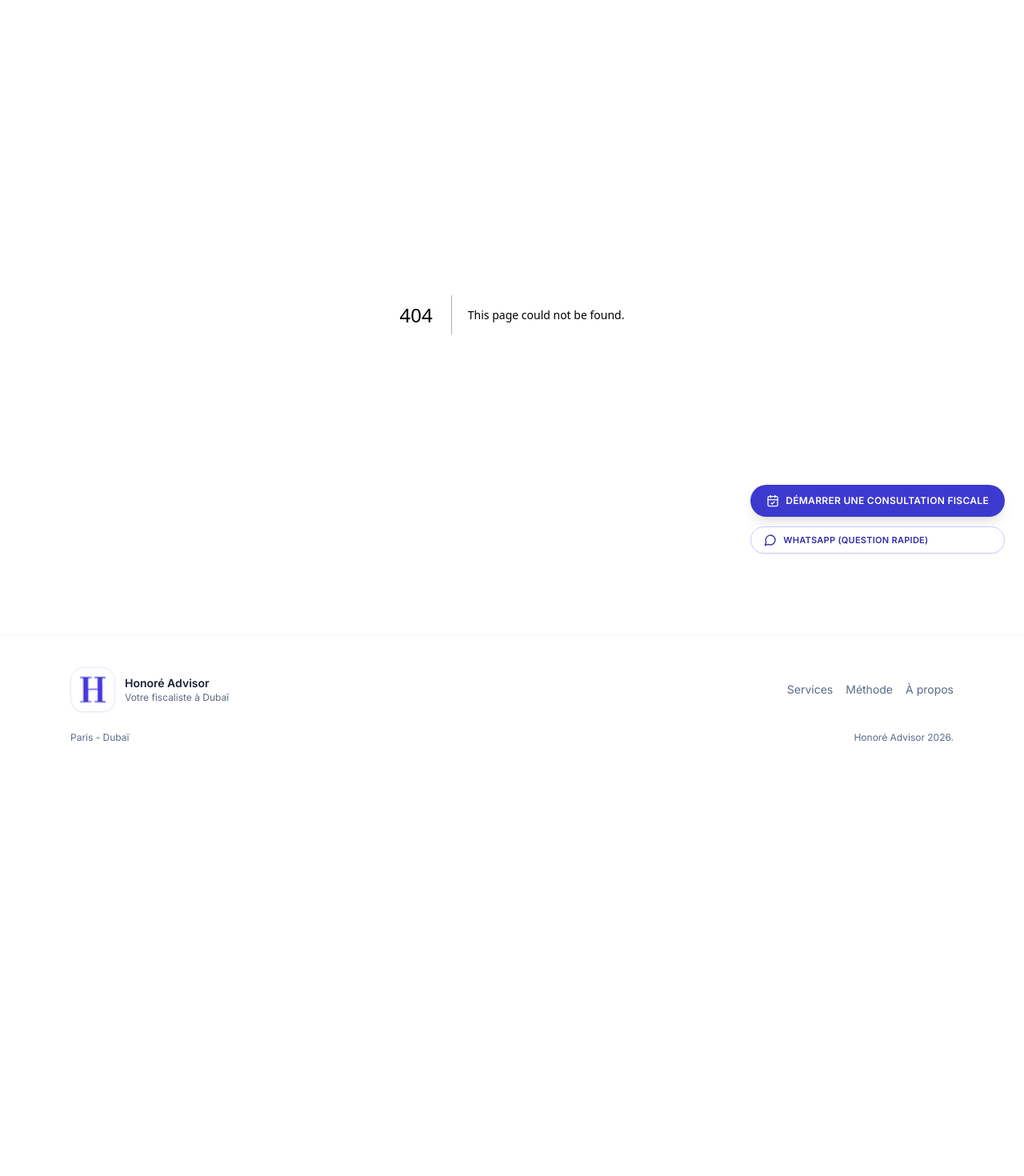
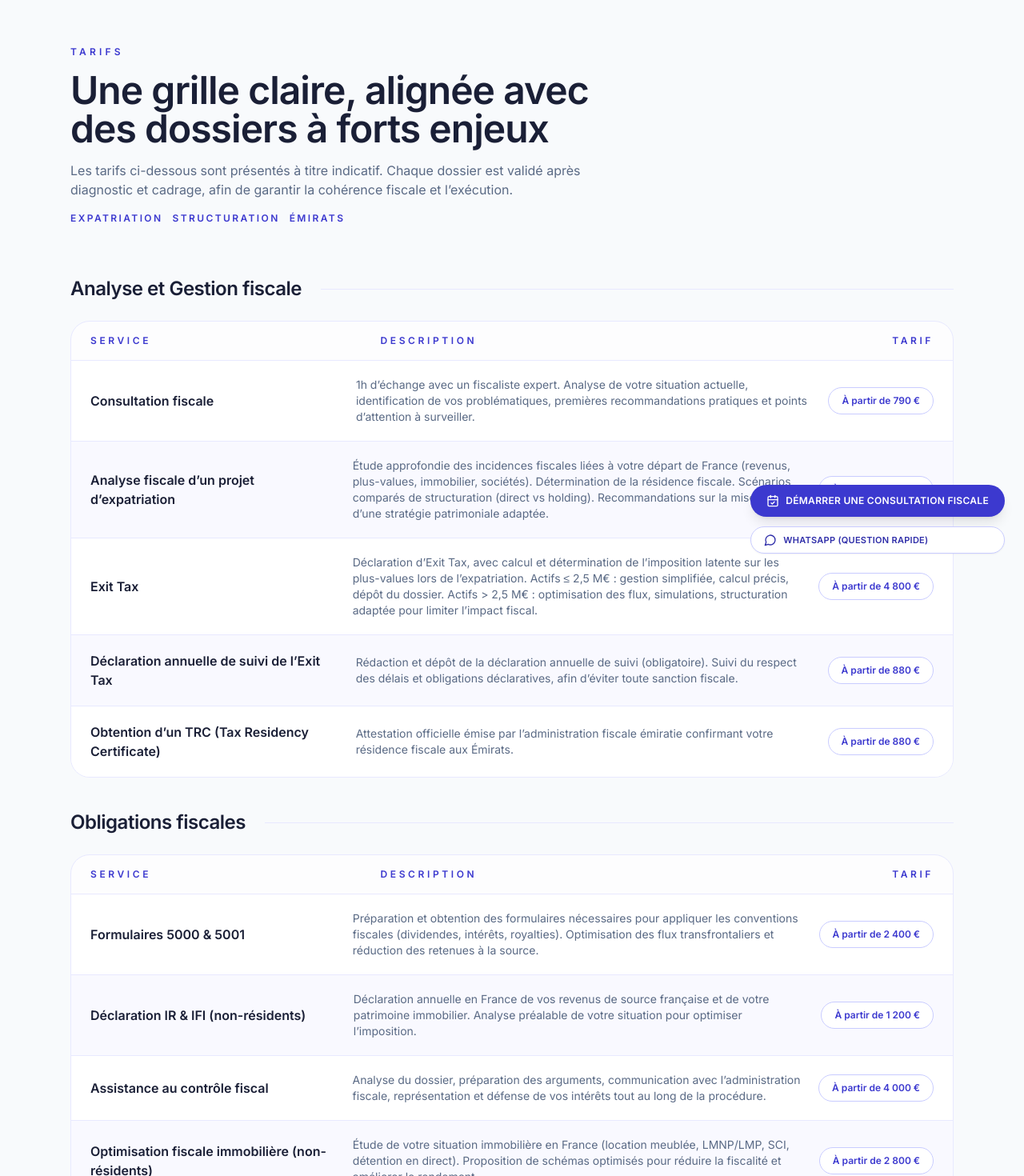
Before and after one commit to ilanamar26-code/honoreadvisor, a Next.js app: page /tarifs in a window 1280 px wide. Before the commit this address had no page. Shown: the part 84-1554 px from the top of the page at 80% size. Before the commit the page ends 1054 px from the top, so only its background shows below. Built offline with nearby package versions, Linux system fonts and the light colour scheme.

Commit message:
Add tarifs page and update favicon

```diff
--- a/src/app/layout.tsx
+++ b/src/app/layout.tsx
@@ -27,6 +27,9 @@ export const metadata: Metadata = {
       "Votre fiscaliste à Dubai, expatriation, Exit Tax, Créations de société à Dubai, Résidence fiscal",
     images: ["/logo-mark.png"]
   },
+  icons: {
+    icon: "/logo-mark.png"
+  },
   twitter: {
     title: "Honoré Advisor | Cabinet Fiscal de référence entre la France et les Emirats",
     description:
--- /dev/null
+++ b/src/app/tarifs/page.tsx
@@ -0,0 +1,185 @@
+import Link from "next/link";
+
+const pricingGroups = [
+  {
+    title: "Analyse et Gestion fiscale",
+    items: [
+      {
+        name: "Consultation fiscale",
+        description:
+          "1h d’échange avec un fiscaliste expert. Analyse de votre situation actuelle, identification de vos problématiques, premières recommandations pratiques et points d’attention à surveiller.",
+        price: "À partir de 790 €"
+      },
+      {
+        name: "Analyse fiscale d’un projet d’expatriation",
+        description:
+          "Étude approfondie des incidences fiscales liées à votre départ de France (revenus, plus-values, immobilier, sociétés). Détermination de la résidence fiscale. Scénarios comparés de structuration (direct vs holding). Recommandations sur la mise en place d’une stratégie patrimoniale adaptée.",
+        price: "À partir de 4 800 €"
+      },
+      {
+        name: "Exit Tax",
+        description:
+          "Déclaration d’Exit Tax, avec calcul et détermination de l’imposition latente sur les plus-values lors de l’expatriation. Actifs ≤ 2,5 M€ : gestion simplifiée, calcul précis, dépôt du dossier. Actifs > 2,5 M€ : optimisation des flux, simulations, structuration adaptée pour limiter l’impact fiscal.",
+        price: "À partir de 4 800 €"
+      },
+      {
+        name: "Déclaration annuelle de suivi de l’Exit Tax",
+        description:
+          "Rédaction et dépôt de la déclaration annuelle de suivi (obligatoire). Suivi du respect des délais et obligations déclaratives, afin d’éviter toute sanction fiscale.",
+        price: "À partir de 880 €"
+      },
+      {
+        name: "Obtention d’un TRC (Tax Residency Certificate)",
+        description:
+          "Attestation officielle émise par l’administration fiscale émiratie confirmant votre résidence fiscale aux Émirats.",
+        price: "À partir de 880 €"
+      }
+    ]
+  },
+  {
+    title: "Obligations fiscales",
+    items: [
+      {
+        name: "Formulaires 5000 & 5001",
+        description:
+          "Préparation et obtention des formulaires nécessaires pour appliquer les conventions fiscales (dividendes, intérêts, royalties). Optimisation des flux transfrontaliers et réduction des retenues à la source.",
+        price: "À partir de 2 400 €"
+      },
+      {
+        name: "Déclaration IR & IFI (non-résidents)",
+        description:
+          "Déclaration annuelle en France de vos revenus de source française et de votre patrimoine immobilier. Analyse préalable de votre situation pour optimiser l’imposition.",
+        price: "À partir de 1 200 €"
+      },
+      {
+        name: "Assistance au contrôle fiscal",
+        description:
+          "Analyse du dossier, préparation des arguments, communication avec l’administration fiscale, représentation et défense de vos intérêts tout au long de la procédure.",
+        price: "À partir de 4 000 €"
+      },
+      {
+        name: "Optimisation fiscale immobilière (non-résidents)",
+        description:
+          "Étude de votre situation immobilière en France (location meublée, LMNP/LMP, SCI, détention en direct). Proposition de schémas optimisés pour réduire la fiscalité et améliorer le rendement.",
+        price: "À partir de 2 800 €"
+      }
+    ]
+  },
+  {
+    title: "Structuration juridique",
+    items: [
+      {
+        name: "Obtention d’un visa de résidence (Émirats)",
+        description:
+          "Dossier complet incluant visa investisseur ou visa lié à la société. Assistance aux démarches médicales et Emirates ID.",
+        price: "À partir de 1 500 €"
+      },
+      {
+        name: "Comptabilité annuelle (Émirats)",
+        description:
+          "Tenue des comptes annuels d’une société locale (Free Zone ou Mainland). Déclarations fiscales (VAT, ESR, CBCR si applicable). Assistance à l’audit si requis.",
+        price: "À partir de 900 € / an"
+      },
+      {
+        name: "Accompagnement acquisition immobilière (Émirats)",
+        description:
+          "Assistance complète dans l’acquisition d’un bien immobilier aux Émirats : comparaison entre acquisition directe et via société. Étude fiscale, structuration juridique, accompagnement bancaire.",
+        price: "À partir de 1 800 €"
+      },
+      {
+        name: "Obtention d’un testament (Émirats)",
+        description:
+          "Rédaction et enregistrement d’un testament conforme aux lois locales (DIFC ou Dubai Courts). Sécurisation de la transmission de vos biens aux héritiers.",
+        price: "À partir de 3 500 €"
+      },
+      {
+        name: "Ouverture de compte bancaire (Émirats ou Europe)",
+        description:
+          "Assistance pour l’ouverture de compte professionnel ou personnel. Préparation des dossiers KYC, coordination avec la banque, et accompagnement au déblocage de fonds le cas échéant.",
+        price: "À partir de 1 500 €"
+      },
+      {
+        name: "Création de société Free Zone ou Mainland",
+        description:
+          "Package complet incluant licence, siège social, enregistrement et accompagnement administratif.",
+        price: "À partir de 12 500 €"
+      }
+    ]
+  }
+];
+
+export default function TarifsPage() {
+  return (
+    <div>
+      <section className="mx-auto max-w-6xl px-6 py-16">
+        <div className="max-w-2xl space-y-4">
+          <p className="text-xs font-semibold uppercase tracking-[0.35em] text-primary-600">
+            Tarifs
+          </p>
+          <h1 className="section-title text-3xl font-semibold text-accent-darkBlue sm:text-5xl">
+            Une grille claire, alignée avec des dossiers à forts enjeux
+          </h1>
+          <p className="text-sm text-muted sm:text-base">
+            Les tarifs ci-dessous sont présentés à titre indicatif. Chaque dossier est validé
+            après diagnostic et cadrage, afin de garantir la cohérence fiscale et l’exécution.
+          </p>
+          <div className="flex flex-wrap items-center gap-3 text-xs font-semibold uppercase tracking-[0.2em] text-primary-600">
+            <span>Expatriation</span>
+            <span>Structuration</span>
+            <span>Émirats</span>
+          </div>
+        </div>
+      </section>
+
+      <section className="mx-auto max-w-6xl space-y-10 px-6 pb-16">
+        {pricingGroups.map((group) => (
+          <div key={group.title} className="space-y-6">
+            <div className="flex items-center justify-between">
+              <h2 className="section-title text-2xl font-semibold text-accent-darkBlue">
+                {group.title}
+              </h2>
+              <div className="hidden h-px flex-1 bg-primary-100 sm:ml-6 sm:block" />
+            </div>
+            <div className="overflow-hidden rounded-3xl border border-primary-100 bg-white/70 shadow-soft">
+              <div className="hidden items-center gap-6 border-b border-primary-100 px-6 py-4 text-xs font-semibold uppercase tracking-[0.3em] text-primary-600 md:grid md:grid-cols-[1.1fr,2fr,auto]">
+                <span>Service</span>
+                <span>Description</span>
+                <span className="text-right">Tarif</span>
+              </div>
+              <div className="divide-y divide-primary-100">
+                {group.items.map((item, index) => (
+                  <div
+                    key={item.name}
+                    className={`grid gap-4 px-6 py-5 md:grid-cols-[1.1fr,2fr,auto] md:items-center ${index % 2 === 0 ? "bg-white" : "bg-primary-50/40"}`}
+                  >
+                    <h3 className="text-base font-semibold text-accent-darkBlue">
+                      {item.name}
+                    </h3>
+                    <p className="text-sm text-muted">{item.description}</p>
+                    <div className="text-right">
+                      <span className="inline-flex shrink-0 whitespace-nowrap rounded-full border border-primary-200 bg-white px-4 py-2 text-xs font-semibold text-primary-600">
+                        {item.price}
+                      </span>
+                    </div>
+                  </div>
+                ))}
+              </div>
+            </div>
+          </div>
+        ))}
+      </section>
+
+      <section className="section-cta px-6 py-16 text-center text-white">
+        <h2 className="text-2xl font-semibold">Planifions sereinement votre projet</h2>
+        <p className="mt-3 text-sm text-white/80">
+          Un diagnostic rapide permet de confirmer le périmètre exact et la proposition adaptée.
+        </p>
+        <div className="mt-6">
+          <Link href="/eligibilite" className="neo-button neo-button-light">
+            Démarrer une consultation fiscale
+          </Link>
+        </div>
+      </section>
+    </div>
+  );
+}
```
